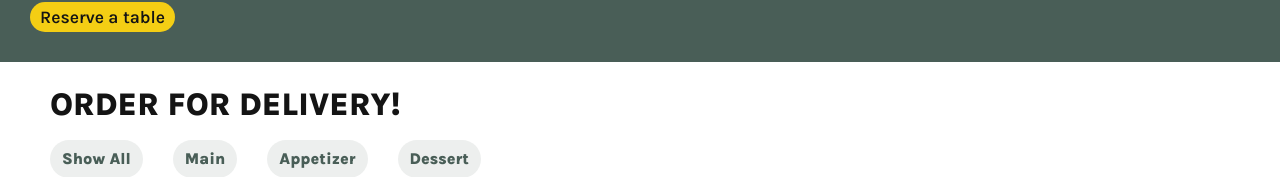
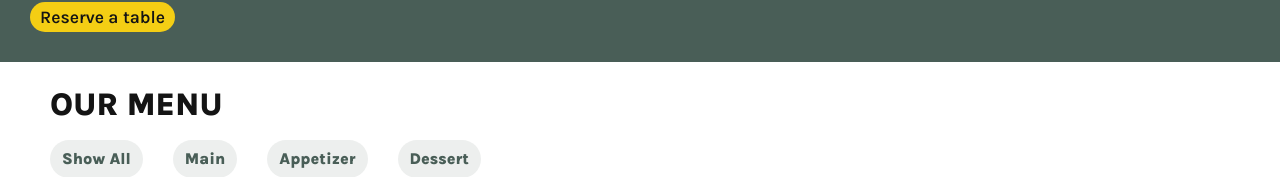
Before and after one commit to Gosia-Ras/little-lemon-restaurant, a React (Create React App) app: page / in a window 1280 px wide. Shown: the part 543-720 px from the top of the page. Built offline with nearby package versions, Linux system fonts and the light colour scheme; a web font is replaced by a local one.

Commit message:
Added styles to menu

```diff
--- a/src/components/Menu.js
+++ b/src/components/Menu.js
@@ -11,8 +11,8 @@ function Menu() {
   };
 
   return (
-    <section className="menu">
-      <h3>Order for delivery!</h3>
+    <section className="menu" id="menu">
+      <h3>Our Menu</h3>
       <ul>
         <li onClick={() => setSelectedType(null)}>Show All</li>
         {dishTypes.map((type) => (
--- a/src/styles/Menu.css
+++ b/src/styles/Menu.css
@@ -14,6 +14,13 @@ section.menu ul li {
   text-transform: capitalize;
   font-family: "Karla", serif;
   font-weight: 800;
+  transition: all 300ms ease-in-out;
+}
+
+section.menu ul li:hover {
+  background-color: var(--green-main);
+  color: var(--grey);
+  cursor: pointer;
 }
 
 section.menu .dishes {
@@ -28,6 +35,7 @@ section.menu .dishes .dish {
   flex-direction: column;
   width: 100%;
 }
+
 section.menu .dishes .dish .image-container {
   order: 1;
 }
```
